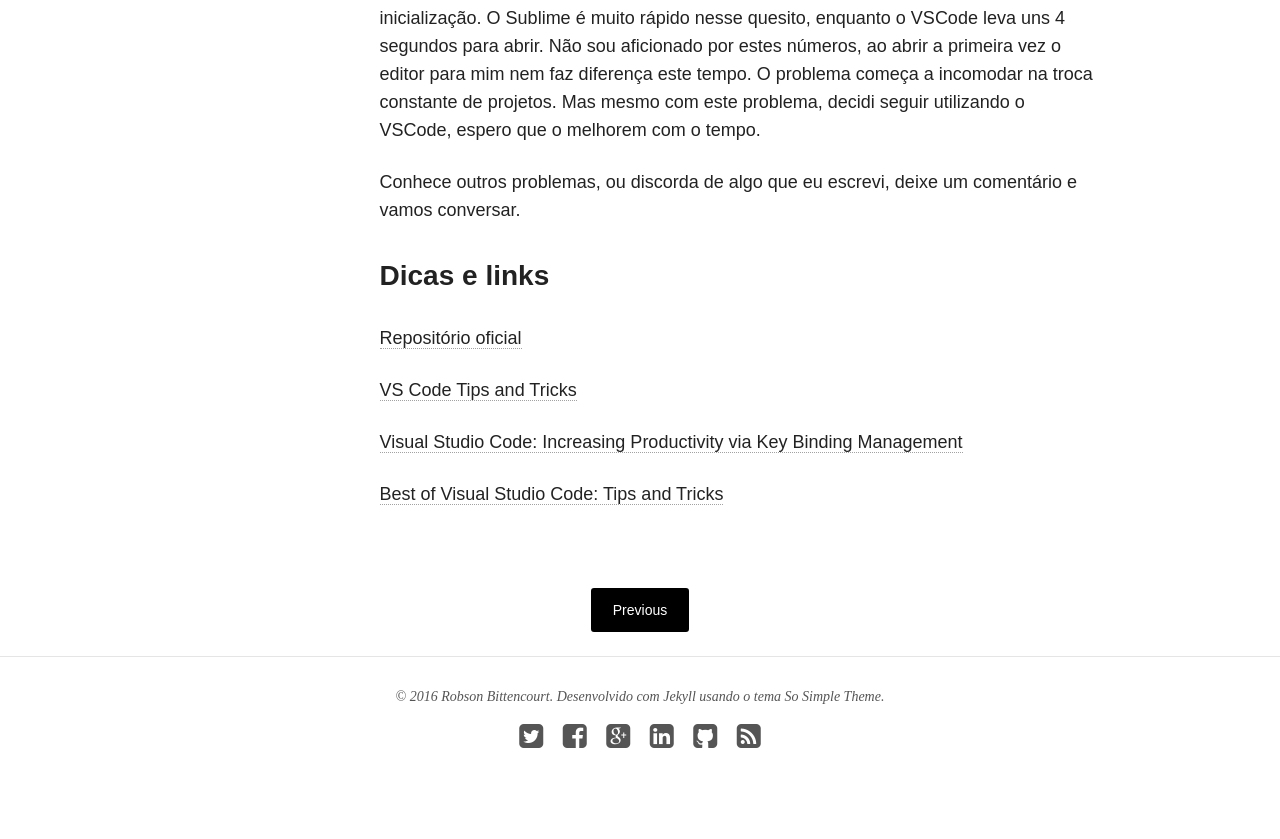
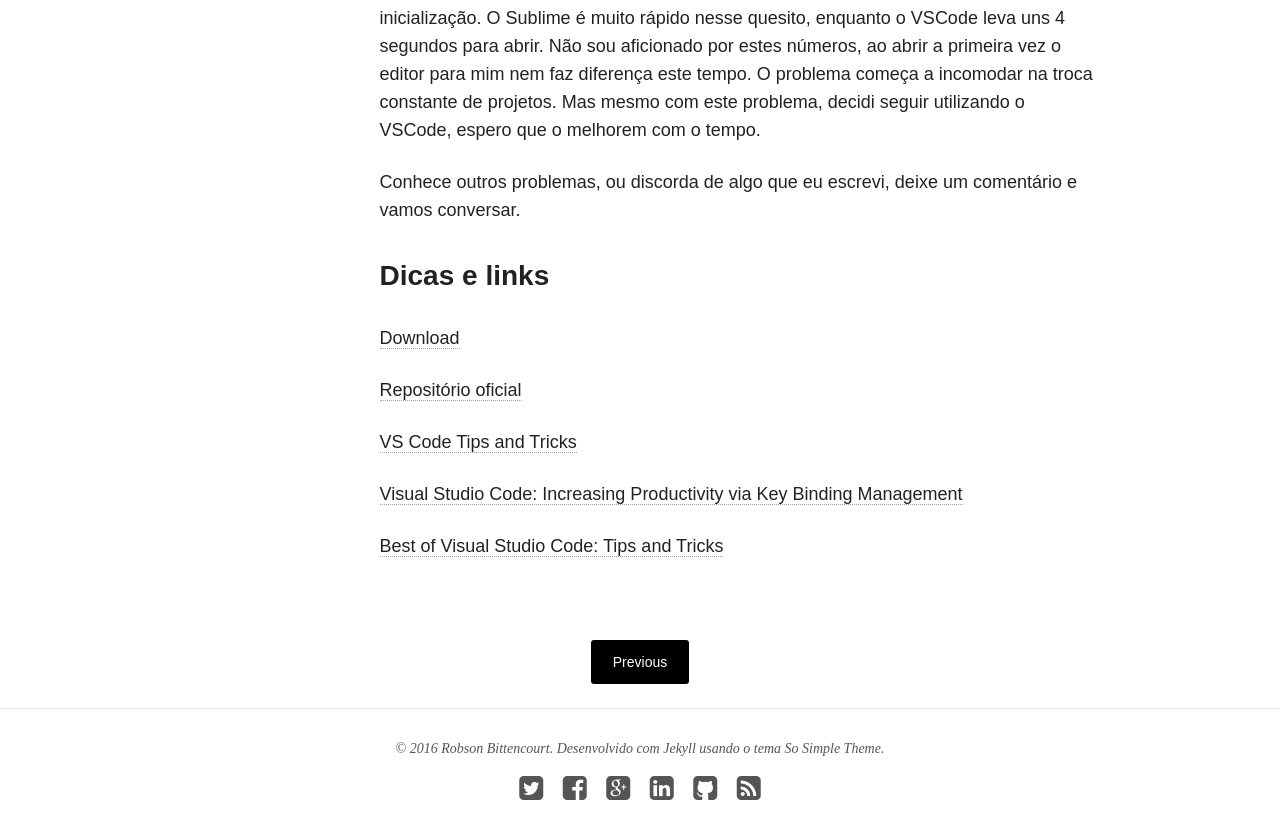
Before and after one commit to robsonbittencourt/rbittencourt.com, a Jekyll site: the page built from _posts/2016-10-10-vscode-meu-novo-editor-de-textos.md, in a window 1280 px wide and 900 px high, scrolled down 5230 px. Shown: the top 839 px of the window. Built offline with Jekyll 4.4.1, drawn with Linux system fonts in a browser that asks for light colours; nearby versions of some CDN libraries; comment, search, counter and statistics services are not loaded.

Commit message:
Adiciona link de download no post do vscode

```diff
--- a/_posts/2016-10-10-vscode-meu-novo-editor-de-textos.md
+++ b/_posts/2016-10-10-vscode-meu-novo-editor-de-textos.md
@@ -80,6 +80,8 @@
 
 ### Dicas e links
 
+[Download](https://code.visualstudio.com/download)
+
 [Repositório oficial](https://github.com/Microsoft/vscode)
 
 [VS Code Tips and Tricks](https://github.com/Microsoft/vscode-tips-and-tricks)
```
